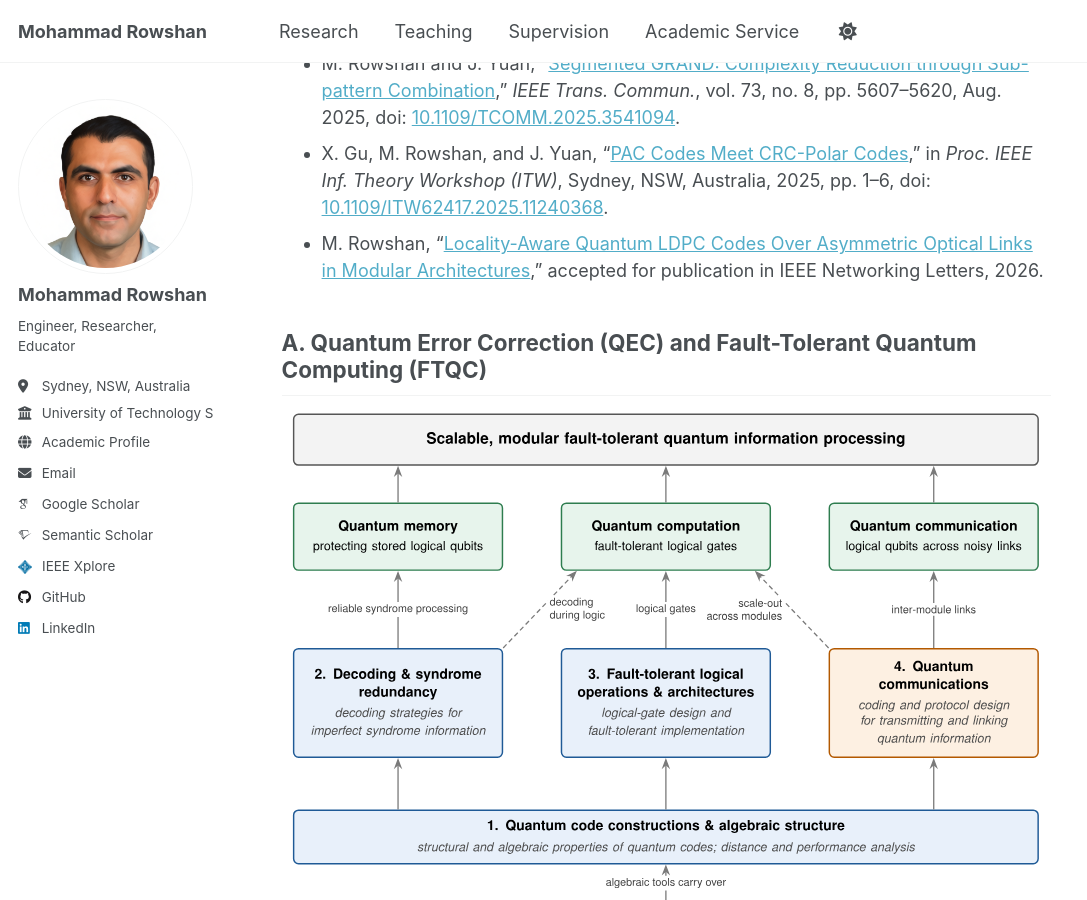
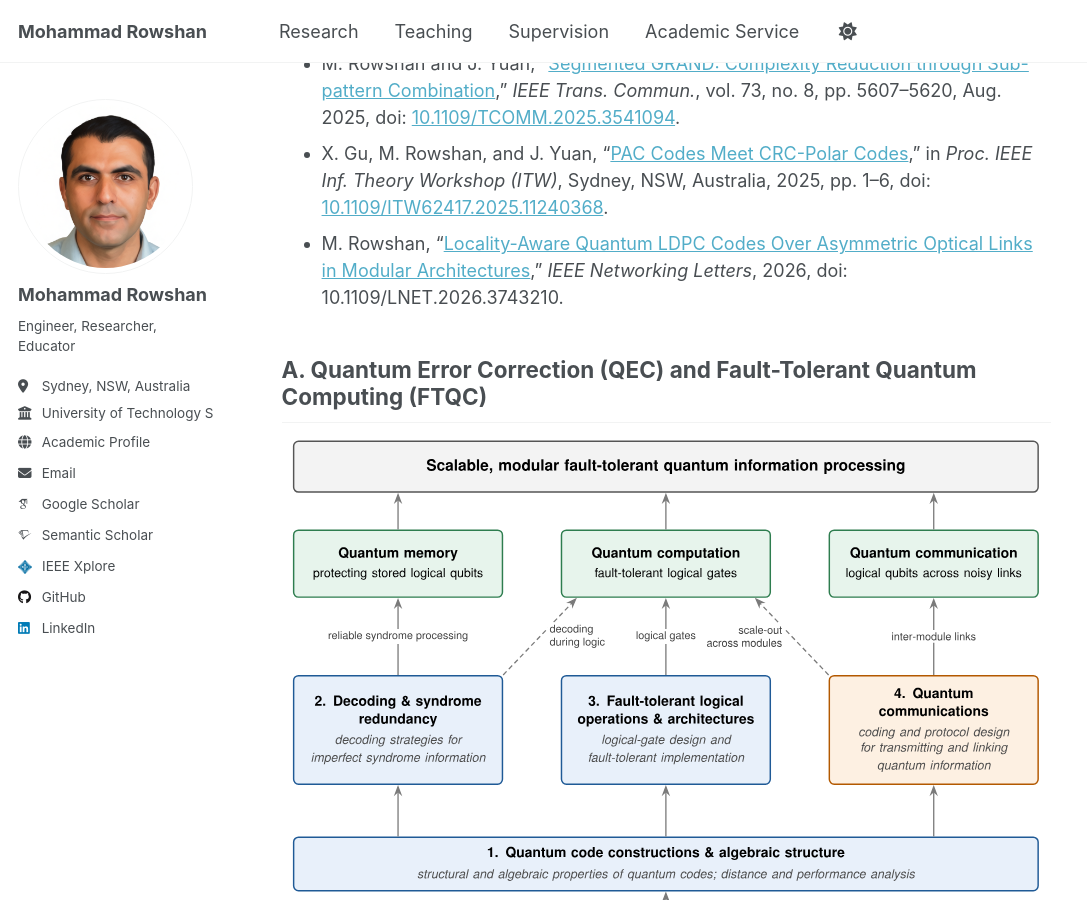
Before and after one commit to mohammad-rowshan/mohammad-rowshan.github.io, a Jekyll site: the page built from _pages/research.md, in a window 1280 px wide and 900 px high, scrolled down 634 px. Shown: the whole window, without its empty margins (0-1087 px from the left). Built offline with Jekyll 4.4.1, drawn with Linux system fonts in a browser that asks for light colours; some web fonts are replaced; a script that is not in the unit is left out; comment, search, counter and statistics services are not loaded; some of the changed text lies outside the part shown.

Commit message:
Update research.md

```diff
--- a/_pages/research.md
+++ b/_pages/research.md
@@ -21,7 +21,7 @@ For a complete list, please visit my [Google Scholar](https://scholar.google.com
 - M. Rowshan and V. F. Dragoi, “[Weight Structure of Low/High-Rate Polar Codes and Weight Contribution-based Partial Order](https://doi.org/10.1109/TIT.2025.3616283),” *IEEE Trans. Inf. Theory*, vol. 71, no. 12, pp. 9340–9358, Dec. 2025, doi: [10.1109/TIT.2025.3616283](https://doi.org/10.1109/TIT.2025.3616283).
 - M. Rowshan and J. Yuan, “[Segmented GRAND: Complexity Reduction through Sub-pattern Combination](https://doi.org/10.1109/TCOMM.2025.3541094),” *IEEE Trans. Commun.*, vol. 73, no. 8, pp. 5607–5620, Aug. 2025, doi: [10.1109/TCOMM.2025.3541094](https://doi.org/10.1109/TCOMM.2025.3541094).
 - X. Gu, M. Rowshan, and J. Yuan, “[PAC Codes Meet CRC-Polar Codes](https://doi.org/10.1109/ITW62417.2025.11240368),” in *Proc. IEEE Inf. Theory Workshop (ITW)*, Sydney, NSW, Australia, 2025, pp. 1–6, doi: [10.1109/ITW62417.2025.11240368](https://doi.org/10.1109/ITW62417.2025.11240368).
-- M. Rowshan, "[Locality-Aware Quantum LDPC Codes Over Asymmetric Optical Links in Modular Architectures](https://ieeexplore.ieee.org/document/11737595)," accepted for publication in IEEE Networking Letters, 2026.
+- M. Rowshan, "[Locality-Aware Quantum LDPC Codes Over Asymmetric Optical Links in Modular Architectures](https://ieeexplore.ieee.org/document/11737595)," *IEEE Networking Letters*, 2026, doi: 10.1109/LNET.2026.3743210.
 
 
 ## A. Quantum Error Correction (QEC) and Fault-Tolerant Quantum Computing (FTQC)
@@ -64,7 +64,7 @@ Using code structure to make fault-tolerant computation and hardware implementat
 Codes and protocols for moving and preserving quantum information across noisy, resource-constrained links rather than within a single device — distributed QEC over modular interconnects, goal-oriented quantum communication, codes suited to non-Markovian channels, and related directions.
 
 Representative work
-- M. Rowshan, "[Locality-Aware Quantum LDPC Codes Over Asymmetric Optical Links in Modular Architectures](https://ieeexplore.ieee.org/document/11737595)," accepted for publication in IEEE Networking Letters, 2026.
+- M. Rowshan, "[Locality-Aware Quantum LDPC Codes Over Asymmetric Optical Links in Modular Architectures](https://ieeexplore.ieee.org/document/11737595)," *IEEE Networking Letters*, 2026, doi: 10.1109/LNET.2026.3743210.
 
 
 ## B. Error Correction Codes for Communications Systems
```
